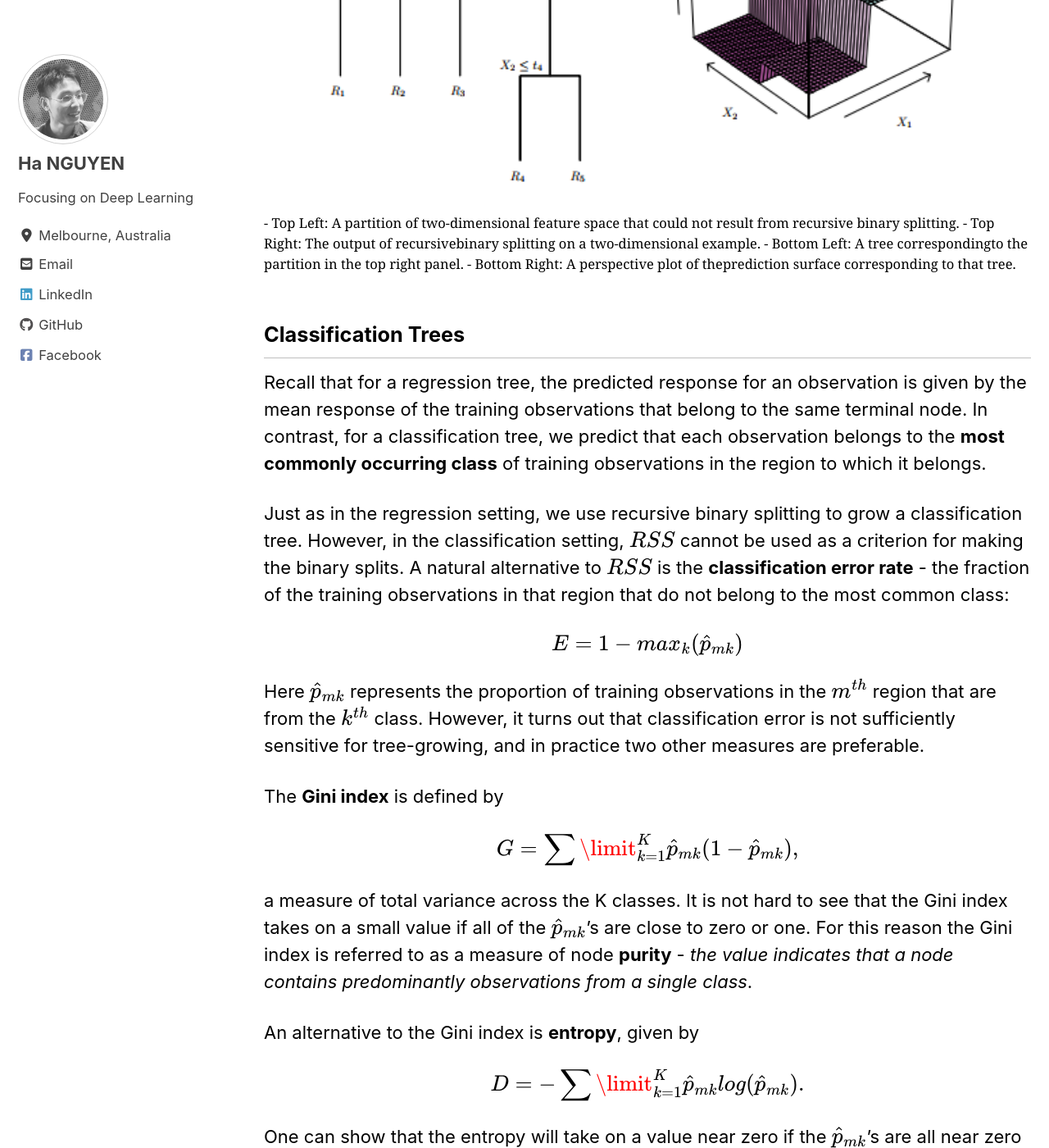
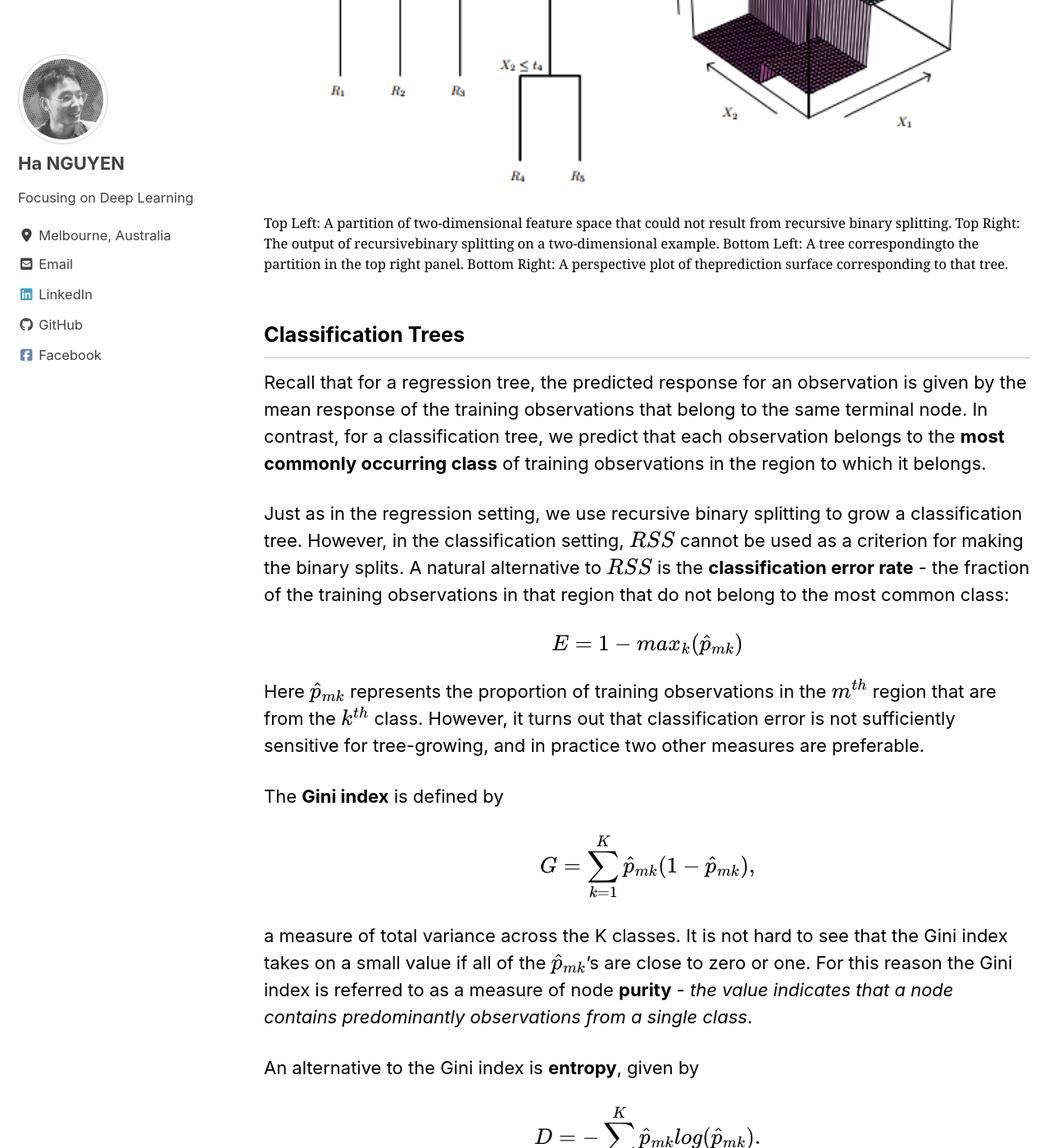
Before and after one commit to datasciblog/datasciblog.github.io, a Jekyll site: the page built from _posts/2020-02-18-tree-based-methods-01.md, in a window 1280 px wide and 1400 px high, scrolled down 4682 px. Shown: the whole window at 82% size. Built offline with Jekyll 4.4.1, drawn with Linux system fonts in a browser that asks for light colours; cached includes are drawn as plain includes; nearby versions of some CDN libraries; formulas are drawn with MathJax 3; some of the changed text lies outside the part shown.

Commit message:
Update 2020-02-18-tree-based-methods-01.md

```diff
--- a/_posts/2020-02-18-tree-based-methods-01.md
+++ b/_posts/2020-02-18-tree-based-methods-01.md
@@ -69,10 +69,7 @@ A five-region example of this approach is shown below.
 
 <figure>
 	<img src="https://github.com/datasciblog/datasciblog.github.io/blob/master/_posts/images/2020-02-18-tree-based-methods-01/4.png?raw=true">
-    <figcaption>- Top Left: A partition of two-dimensional feature space that could not result from recursive binary splitting.
-    - Top Right: The output of recursivebinary splitting on a two-dimensional example.
-    - Bottom Left: A tree correspondingto the partition in the top right panel.
-    - Bottom Right: A perspective plot of theprediction surface corresponding to that tree.</figcaption>
+    <figcaption>Top Left: A partition of two-dimensional feature space that could not result from recursive binary splitting. Top Right: The output of recursivebinary splitting on a two-dimensional example. Bottom Left: A tree correspondingto the partition in the top right panel. Bottom Right: A perspective plot of theprediction surface corresponding to that tree.</figcaption>
 </figure>
 
 ## Classification Trees
@@ -87,13 +84,13 @@ Here $\hat{p}_{mk}$ represents the proportion of training observations in the $m
 
 The **Gini index** is defined by
 
-$$ G = \sum\limit_{k=1}^K \hat{p}_{mk}(1-\hat{p}_{mk}) ,$$
+$$ G = \sum\limits_{k=1}^K \hat{p}_{mk}(1-\hat{p}_{mk}) ,$$
 
 a measure of total variance across the K classes. It is not hard to see that the Gini index takes on a small value if all of the $\hat{p}_{mk}$’s are close to zero or one. For this reason the Gini index is referred to as a measure of node **purity** - *the value indicates that a node contains predominantly observations from a single class*.
 
 An alternative to the Gini index is **entropy**, given by
 
-$$ D = -\sum\limit_{k=1}^K  \hat{p}_{mk}log(\hat{p}_{mk}) .$$
+$$ D = -\sum\limits_{k=1}^K  \hat{p}_{mk}log(\hat{p}_{mk}) .$$
 
 One can show that the entropy will take on a value near zero if the $\hat{p}_{mk}$’s are all near zero or near one. Therefore, like the Gini index, the entropy will take on a small value if the $m^{th}$ node is pure. In fact, **it turns out that the Gini index and the entropy are quite similar numerically**.
 
```
Also changed, not shown: other parts of _posts/2020-02-18-tree-based-methods-01.md (+3 -3 lines).
